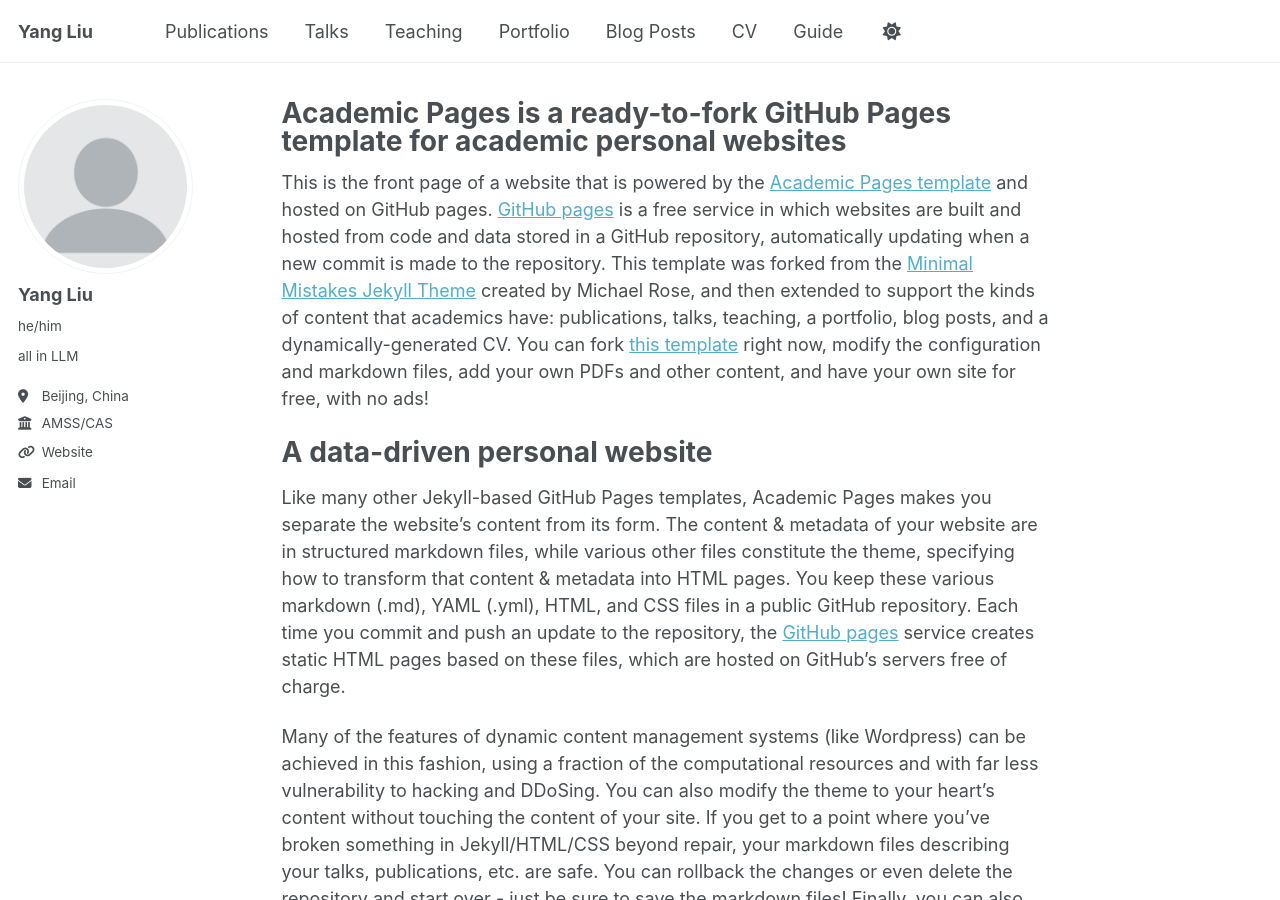
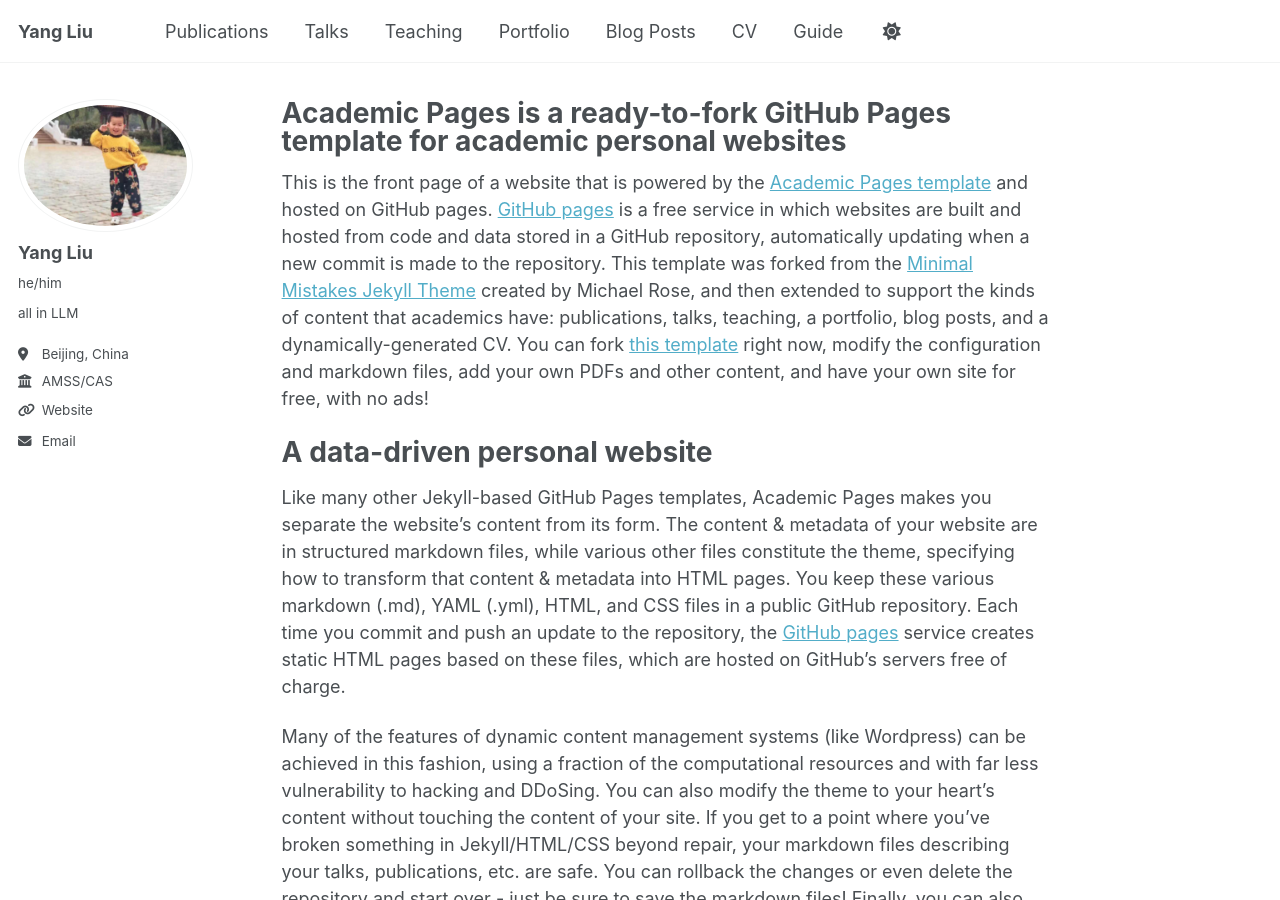
Before and after one commit to liu-yang-maker/aronyangliu.github.io, a Jekyll site: the page built from _pages/about.md, in a window 1280 px wide and 900 px high. Built offline with Jekyll 4.4.1, drawn with Linux system fonts in a browser that asks for light colours.

Commit message:
Update _config.yml

```diff
--- a/_config.yml
+++ b/_config.yml
@@ -22,7 +22,7 @@ repository               : "academicpages/academicpages.github.io"
 #               Additional customization can be done by editing /_includes/author-profile.html
 author:
   # Biographic information
-  avatar           : "profile.png"
+  avatar           : "liu.png"
   name             : "Yang Liu"
   pronouns         : "he/him"
   bio              : "all in LLM"
```
